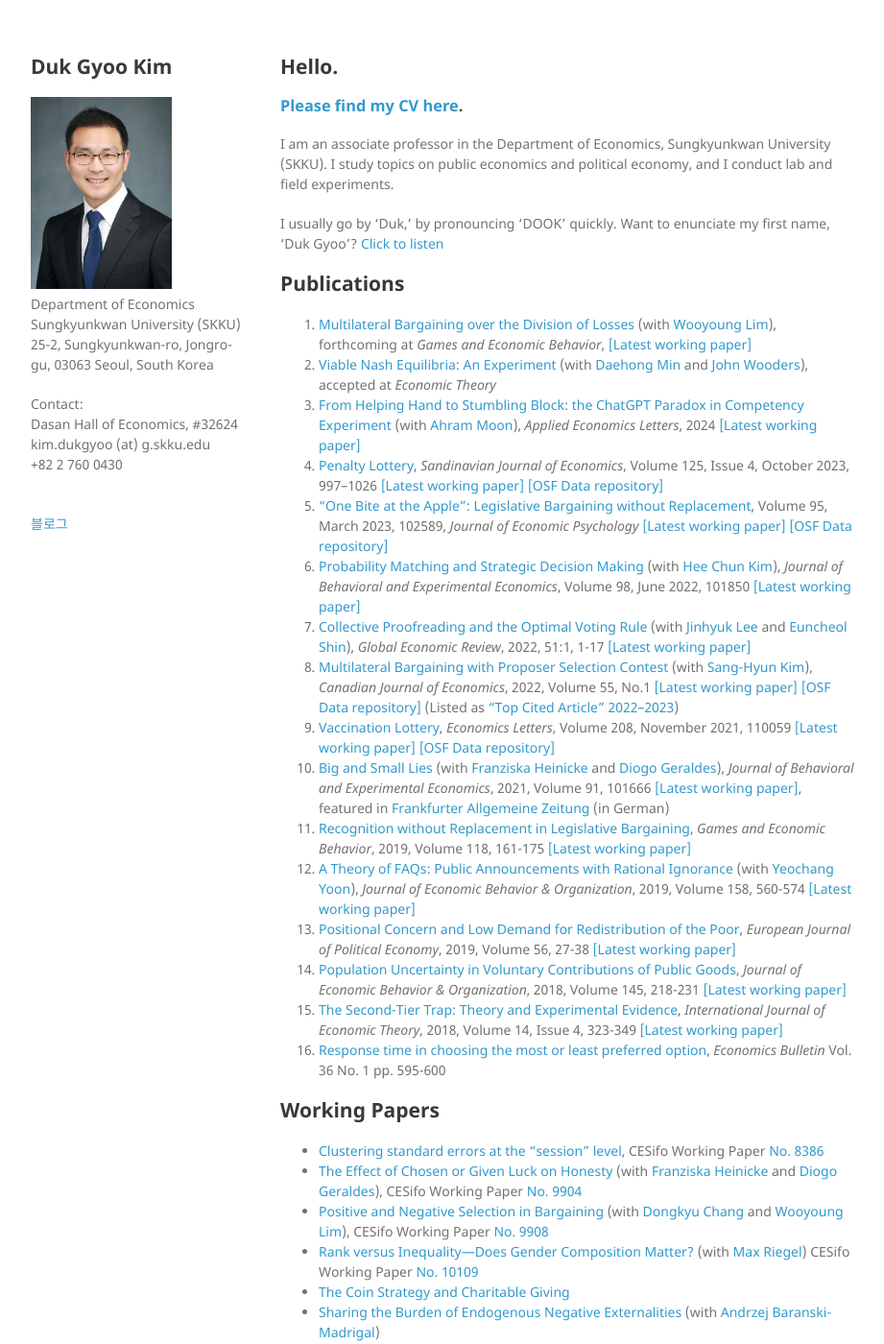
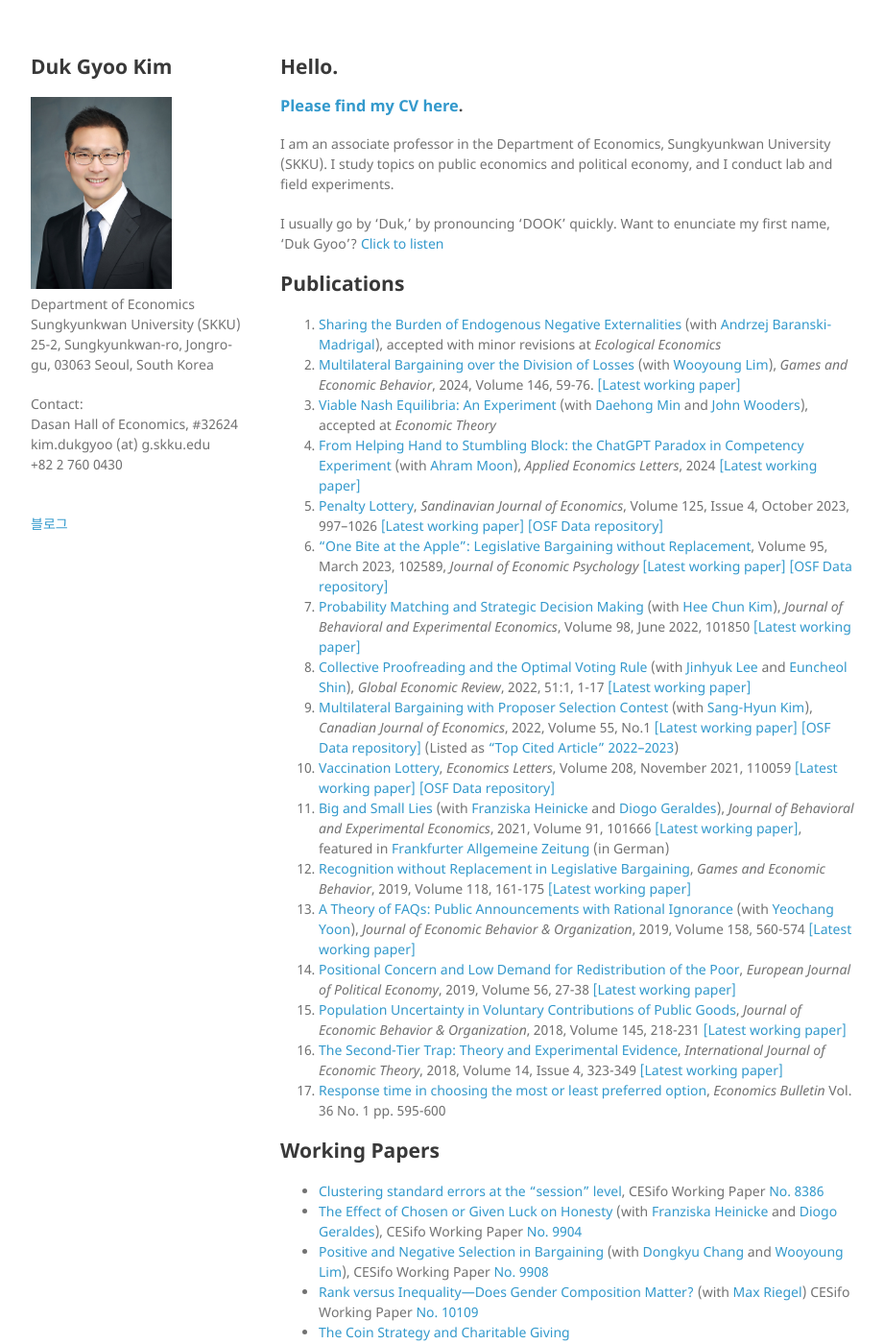
Before and after one commit to kimdukgyoo/kimdukgyoo.github.io, a Jekyll site: the page built from index.md, in a window 1280 px wide and 1400 px high. Shown: the whole window at 96% size, without its empty margins (178-1099 px from the left). Built offline with Jekyll 4.4.1, drawn with Linux system fonts in a browser that asks for light colours; our own code applies the rules of GitHub Pages for plain Markdown files.

Commit message:
Update index.md

```diff
--- a/index.md
+++ b/index.md
@@ -17,7 +17,8 @@
 -->
 
 ## Publications
-1. <a href="https://authors.elsevier.com/sd/article/S0899-8256(24)00062-9" target="_blank">Multilateral Bargaining over the Division of Losses</a> (with <a href="http://wooyoung.people.ust.hk/" target="_blank">Wooyoung Lim</a>), forthcoming at _Games and Economic Behavior_, <a href="https://kimdukgyoo.github.io/PDFfiles/MBL.pdf" target="_blank">[Latest working paper]</a>
+1. <a href="https://kimdukgyoo.github.io/PDFfiles/SharingNegative.pdf" target="_blank">Sharing the Burden of Endogenous Negative Externalities</a> (with <a href="http://www.abarmad.com/" target="_blank">Andrzej Baranski-Madrigal</a>), accepted with minor revisions at _Ecological Economics_
+1. <a href="https://authors.elsevier.com/sd/article/S0899-8256(24)00062-9" target="_blank">Multilateral Bargaining over the Division of Losses</a> (with <a href="http://wooyoung.people.ust.hk/" target="_blank">Wooyoung Lim</a>), _Games and Economic Behavior_, 2024, Volume 146, 59-76. <a href="https://kimdukgyoo.github.io/PDFfiles/MBL.pdf" target="_blank">[Latest working paper]</a>
 2. <a href="https://kimdukgyoo.github.io/PDFfiles/ViableNash.pdf" target="_blank">Viable Nash Equilibria: An Experiment</a> (with <a href="http://www.daehongmin.com/" target="_blank">Daehong Min</a> and <a href="http://johnwooders.com/" target="_blank">John Wooders</a>), accepted at _Economic Theory_
 3. <a href="https://www.tandfonline.com/doi/full/10.1080/13504851.2024.2337330" target="_blank">From Helping Hand to Stumbling Block: the ChatGPT Paradox in Competency Experiment</a> (with <a href="https://kisdi.re.kr/eng/brain/e/view.do?key=m2102103227762&brainSn=23" target="_blank">Ahram Moon</a>), _Applied Economics Letters_, 2024 <a href="https://www.cesifo.org/DocDL/cesifo1_wp11002.pdf" target="_blank">[Latest working paper]</a>
 4. <a href="https://doi.org/10.1111/sjoe.12528" target="_blank">Penalty Lottery</a>, _Sandinavian Journal of Economics_, Volume 125, Issue 4, October 2023, 997--1026 <a href="https://kimdukgyoo.github.io/PDFfiles/PenaltyLottery.pdf" target="_blank">[Latest working paper]</a> <a href="https://osf.io/q7ykx/" target="_blank">[OSF Data repository]</a>
```
Also changed, not shown: other parts of index.md (+0 -1 lines).
